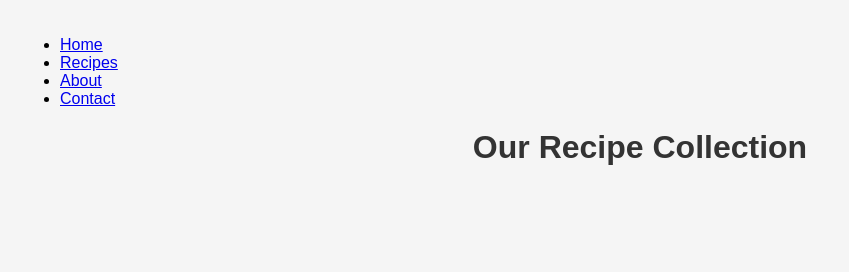
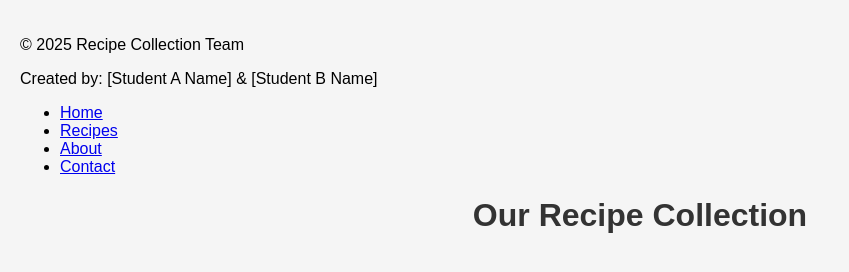
Before and after one commit to Travebro/recipe-collection, a plain HTML site: page index.html in a window 1280 px wide. Shown: the whole page, without its empty margins (0-849 px from the left). Drawn offline with Linux system fonts and the light colour scheme.

Commit message:
Update index.html

```diff
--- a/index.html
+++ b/index.html
@@ -4,6 +4,11 @@
 <title>Recipe Collection</title>
 <link rel="stylesheet" href="styles.css">
 </head>
+ <footer class="main-footer">
+<p>&copy; 2025 Recipe Collection Team</p>
+<p>Created by: [Student A Name] & [Student B Name]</p>
+</footer>
+
 <body>
 
   <nav class="main-nav">
```
